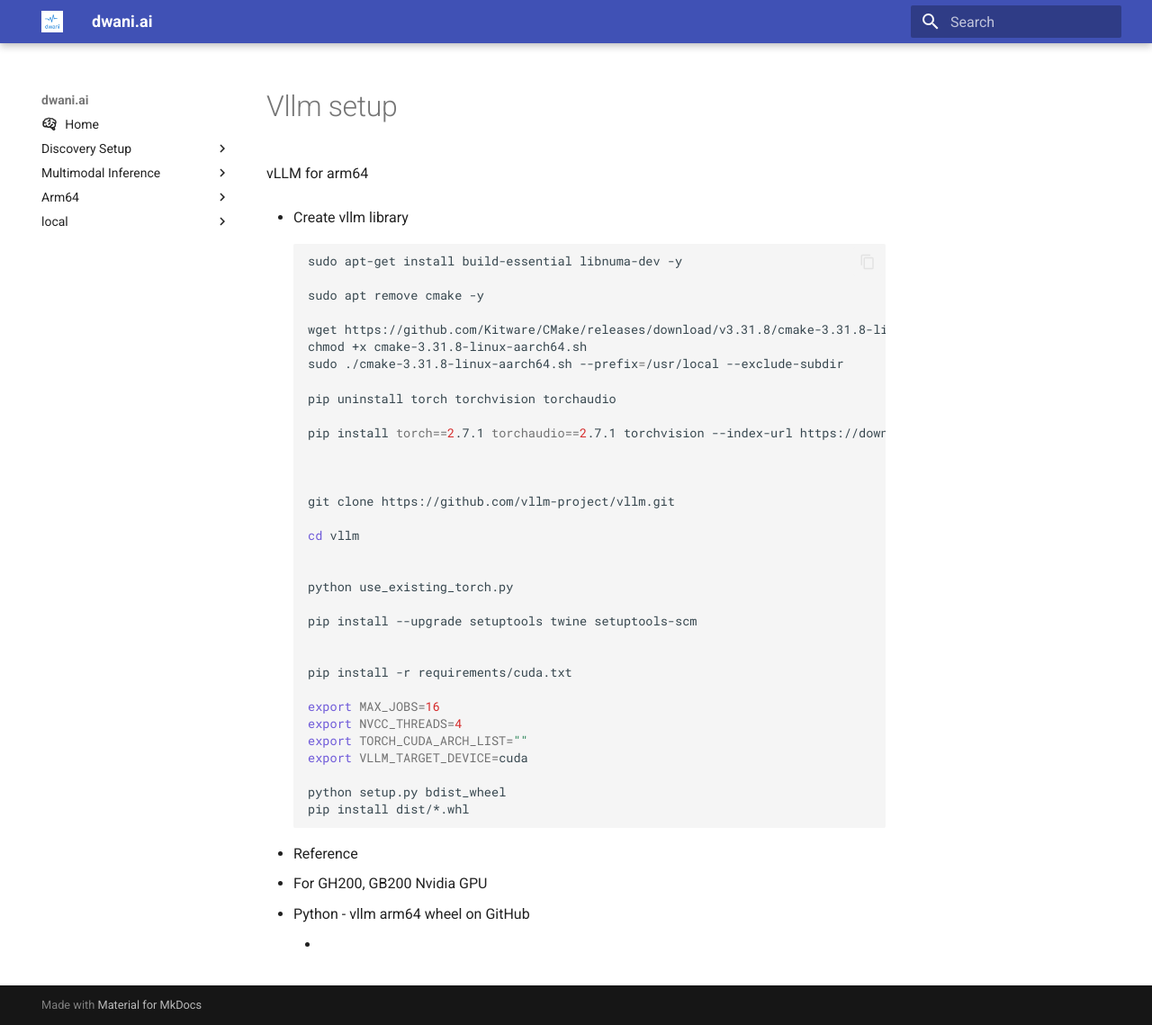
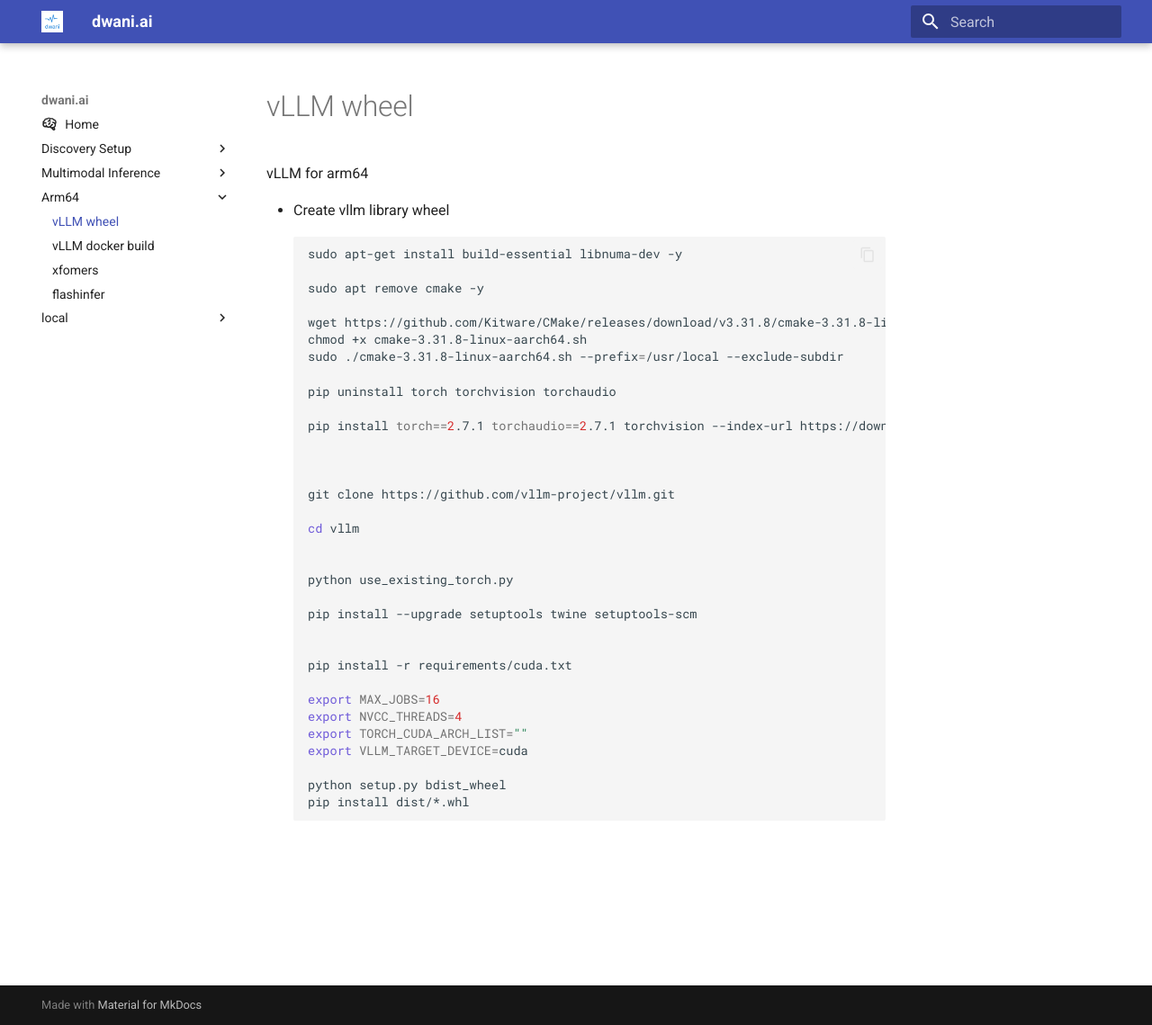
Before and after one commit to dwani-ai/docs, an MkDocs documentation site: the page built from docs/arm64/vllm-setup.md, in a window 1280 px wide and 1139 px high. Shown: the whole window at 90% size. Built offline with MkDocs 1.6.1 and Material for MkDocs 9.7.7, drawn with Linux system fonts in a browser that asks for light colours.

Commit message:
update-vLLM

````diff
--- a/docs/misc/v2/vllm-setup.md
+++ b/docs/arm64/vllm-setup.md
@@ -1,6 +1,6 @@
 vLLM for arm64
 
-- Create vllm library
+- Create vllm library wheel
 ```bash
 
 sudo apt-get install build-essential libnuma-dev -y
@@ -37,9 +37,3 @@ export VLLM_TARGET_DEVICE=cuda
 python setup.py bdist_wheel
 pip install dist/*.whl
 ```
-
-
-- Reference
-  - For GH200, GB200 Nvidia GPU
-  - Python - vllm arm64 wheel on GitHub
-    -
--- a/mkdocs.yml
+++ b/mkdocs.yml
@@ -36,6 +36,7 @@ nav:
       - TTS Server: multimodal/tts-server.md
       - ASR Server: multimodal/asr_server.md
   - Arm64:
+      - vLLM wheel : arm64/vllm-setup.md
       - vLLM docker build : arm64/vllm_docker_build.md
       - xfomers : arm64/xfomers.md
       - flashinfer : arm64/flashinfer.md
````
Also changed, not shown: docs/arm64/vllm_docker_build.md (+13 -3 lines), docs/misc/proxy_server.md (deleted, +0 -8 lines), docs/misc/vllm.md (deleted, +0 -12 lines).
